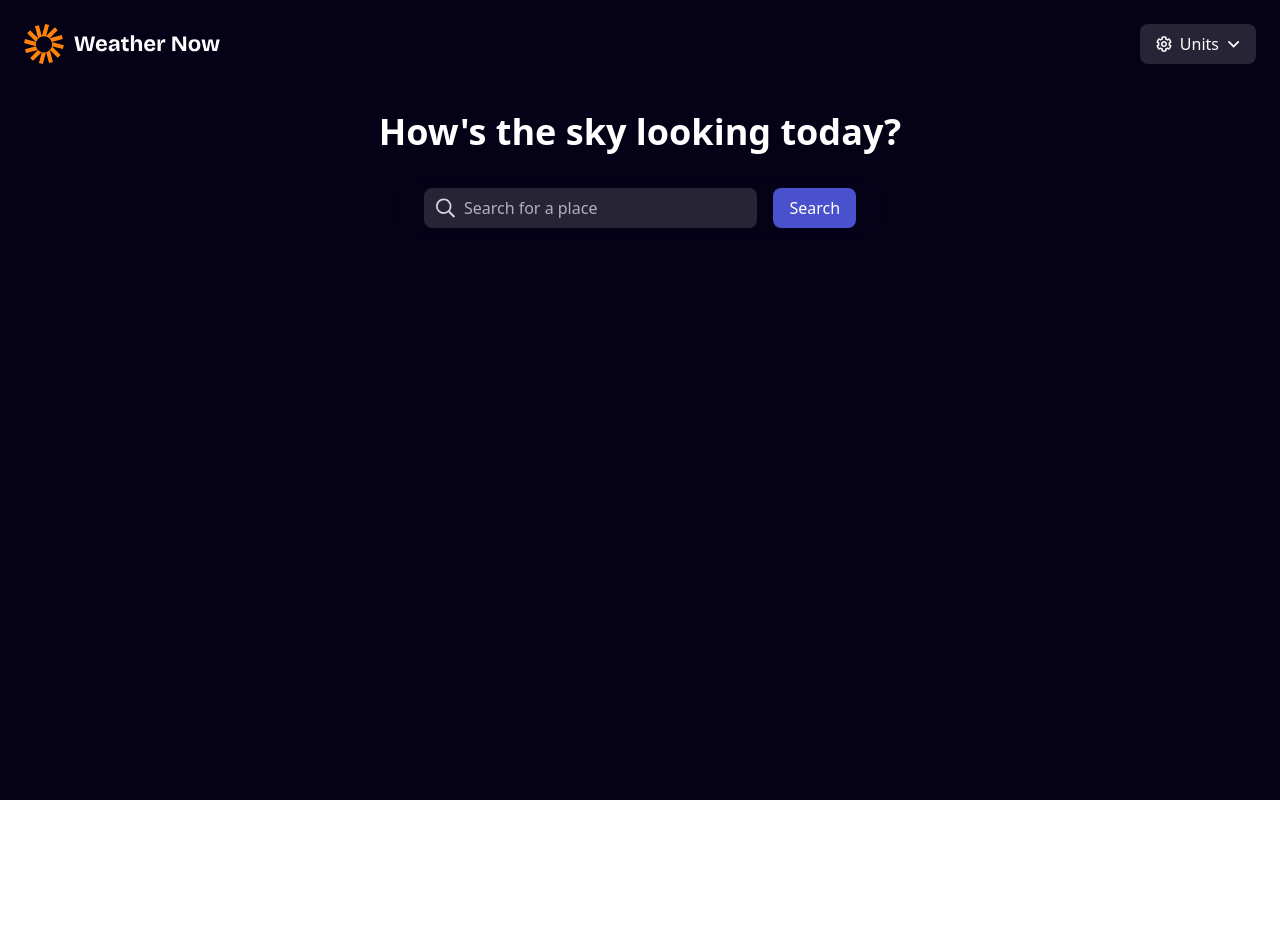
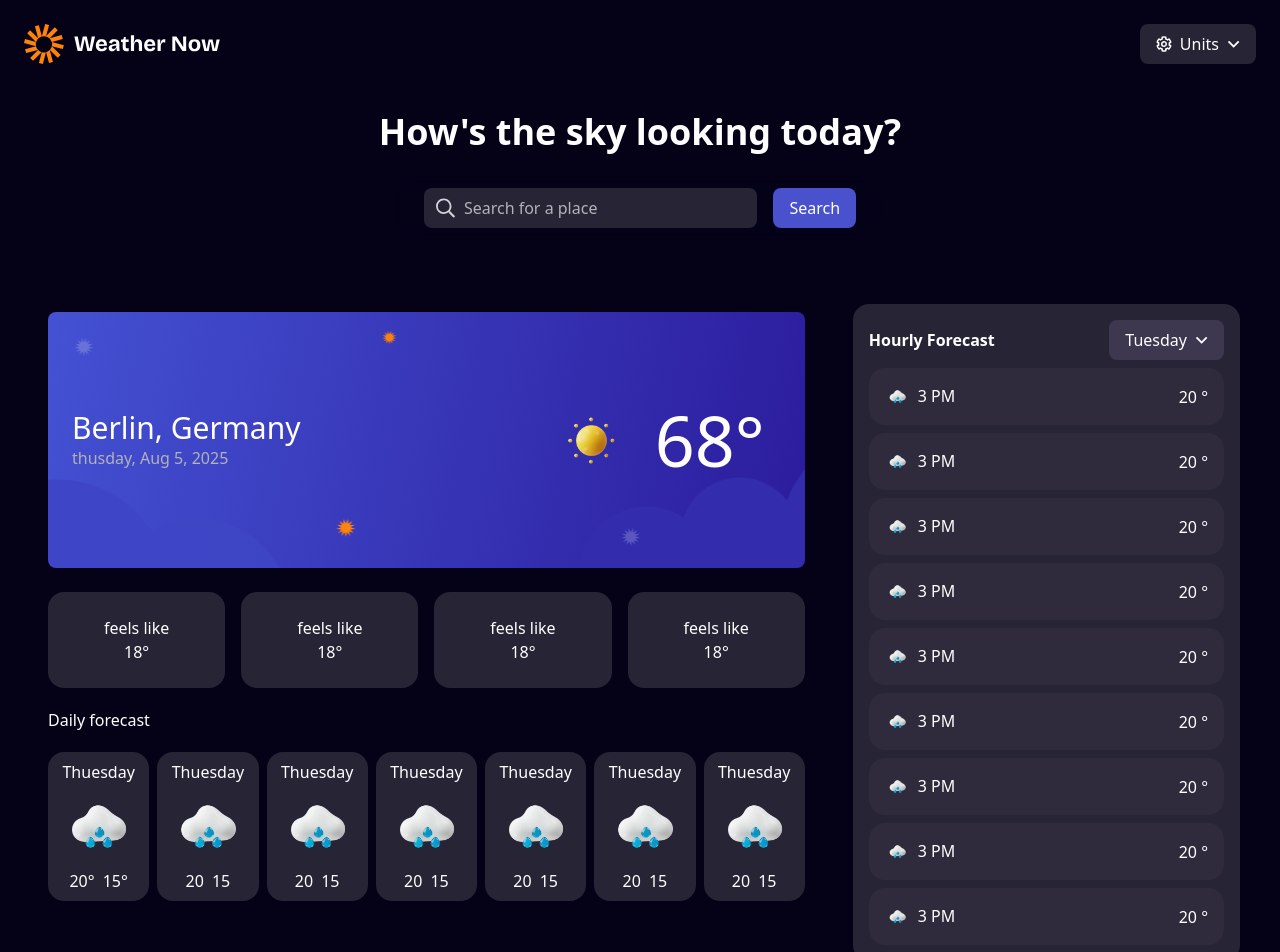
Before and after one commit to OctopusMichael/wheater-app, a React (Vite) app: page / in a window 1280 px wide. Shown: the top 952 px of the page. Before the commit the page ends 800 px from the top, so only its background shows below. Built offline with nearby package versions, Linux system fonts and the light colour scheme.

Commit message:
second commit

```diff
--- a/src/App.jsx
+++ b/src/App.jsx
@@ -1,5 +1,6 @@
 import Header from "./components/Header";
 import SearchBar from "./components/SearchBar";
+import WeatherTable from "./components/WeatherTable";
 
 function App() {
   return (
@@ -9,8 +10,9 @@ function App() {
           <Header />
         </header>
         <main>
+          <SearchBar />
+          <WeatherTable />
 
-          <SearchBar />
         </main>
       </div>
     </div>
--- /dev/null
+++ b/src/components/WeatherTable.jsx
@@ -0,0 +1,219 @@
+import React from "react";
+
+const WeatherTable = () => {
+  return (
+    <section className=" p-4 mt-6 flex justify-between  gap-10">
+      <div className=" text-white p-2 mb-4 w-2/3 h-auto ">
+        <div
+          className="w-full h-64
+            bg-[url('/images/bg-today-small.svg')]
+            sm:bg-[url('/images/bg-today-large.svg')]
+             bg-no-repeat
+             bg-center
+             rounded-lg
+             flex items-center justify-between p-6"
+        >
+          <div className="flex flex-col justify-center items-start text-neutral-0 ">
+            <h1 className="text-3xl">Berlin, Germany</h1>
+            <h1 className="text-neutral-300">thusday, Aug 5, 2025</h1>
+          </div>
+          <div className="flex justify-center items-center gap-4 p-4 text-neutral-0">
+            <img className="w-24" src="images/icon-sunny.webp" alt="sunny" />
+            <h1 className="text-[70px]">68°</h1>
+          </div>
+        </div>
+        <div className=" grid grid-cols-4 gap-4 mt-6 text-neutral-0">
+          <div className="flex flex-col justify-center items-center bg-neutral-800 rounded-2xl h-24">
+            <h1>feels like</h1>
+            <h2>18°</h2>
+          </div>
+          <div className="flex flex-col justify-center items-center bg-neutral-800 rounded-2xl h-24">
+            <h1>feels like</h1>
+            <h2>18°</h2>
+          </div>
+          <div className="flex flex-col justify-center items-center bg-neutral-800 rounded-2xl h-24">
+            <h1>feels like</h1>
+            <h2>18°</h2>
+          </div>
+          <div className="flex flex-col justify-center items-center bg-neutral-800 rounded-2xl h-24">
+            <h1>feels like</h1>
+            <h2>18°</h2>
+          </div>
+        </div>
+        <h1 className="text-neutral-0 text-bold mt-5 mb-5">Daily forecast</h1>
+        <div className=" grid grid-cols-7 gap-2  text-neutral-0">
+          <div className="flex flex-col justify-center items-center bg-neutral-800 rounded-2xl h-auto p-2">
+            <h1>Thuesday</h1>
+            <img className="w-auto" src="images/icon-rain.webp" alt="" />
+            <div className="flex gap-2 justify-center items-center">
+              <h1>20°</h1>
+              <h1>15°</h1>
+            </div>
+          </div>
+          <div className="flex flex-col justify-center items-center bg-neutral-800 rounded-2xl h-auto p-2">
+            <h1>Thuesday</h1>
+            <img className="w-auto" src="images/icon-rain.webp" alt="" />
+            <div className="flex gap-2 justify-center items-center">
+              <h1>20</h1>
+              <h1>15</h1>
+            </div>
+          </div>
+          <div className="flex flex-col justify-center items-center bg-neutral-800 rounded-2xl h-auto p-2">
+            <h1>Thuesday</h1>
+            <img className="w-auto" src="images/icon-rain.webp" alt="" />
+            <div className="flex gap-2 justify-center items-center">
+              <h1>20</h1>
+              <h1>15</h1>
+            </div>
+          </div>
+          <div className="flex flex-col justify-center items-center bg-neutral-800 rounded-2xl h-auto p-2">
+            <h1>Thuesday</h1>
+            <img className="w-auto" src="images/icon-rain.webp" alt="" />
+            <div className="flex gap-2 justify-center items-center">
+              <h1>20</h1>
+              <h1>15</h1>
+            </div>
+          </div>
+          <div className="flex flex-col justify-center items-center bg-neutral-800 rounded-2xl h-auto p-2">
+            <h1>Thuesday</h1>
+            <img className="w-auto" src="images/icon-rain.webp" alt="" />
+            <div className="flex gap-2 justify-center items-center">
+              <h1>20</h1>
+              <h1>15</h1>
+            </div>
+          </div>
+          <div className="flex flex-col justify-center items-center bg-neutral-800 rounded-2xl h-auto p-2">
+            <h1>Thuesday</h1>
+            <img className="w-auto" src="images/icon-rain.webp" alt="" />
+            <div className="flex gap-2 justify-center items-center">
+              <h1>20</h1>
+              <h1>15</h1>
+            </div>
+          </div>
+          <div className="flex flex-col justify-center items-center bg-neutral-800 rounded-2xl h-auto p-2">
+            <h1>Thuesday</h1>
+            <img className="w-auto" src="images/icon-rain.webp" alt="" />
+            <div className="flex gap-2 justify-center items-center">
+              <h1>20</h1>
+              <h1>15</h1>
+            </div>
+          </div>
+        </div>
+      </div>
+      <div className=" bg-neutral-800 text-white  mb-4 w-1/3 h-auto rounded-2xl p-4 flex flex-col justify-around">
+        <div className="flex justify-between items-center mb-2">
+          <h1 className="text-neutral-0 font-bold">Hourly Forecast</h1>
+          <button className="rounded-[8px] bg-neutral-600  px-4 py-2 hover:bg-red-400 flex gap-2 items-center text-neutral-0 text-bold">
+            Tuesday
+            <img src="images/icon-dropdown.svg" alt="dropdown" />
+          </button>
+        </div>
+        <div className=" flex flex-col gap-2  text-neutral-0  ">
+          <div className="flex justify-between items-center bg-neutral-700 rounded-2xl h-auto p-4">
+            <div className="flex gap-2">
+              <img
+                className="w-[25px]"
+                src="images/icon-rain.webp"
+                alt="rain"
+              />
+              <h1>3 PM</h1>
+            </div>
+            <h1>20 °</h1>
+          </div>
+          <div className="flex justify-between items-center bg-neutral-700 rounded-2xl h-auto p-4">
+            <div className="flex gap-2">
+              <img
+                className="w-[25px]"
+                src="images/icon-rain.webp"
+                alt="rain"
+              />
+              <h1>3 PM</h1>
+            </div>
+            <h1>20 °</h1>
+          </div>
+          <div className="flex justify-between items-center bg-neutral-700 rounded-2xl h-auto p-4">
+            <div className="flex gap-2">
+              <img
+                className="w-[25px]"
+                src="images/icon-rain.webp"
+                alt="rain"
+              />
+              <h1>3 PM</h1>
+            </div>
+            <h1>20 °</h1>
+          </div>
+          <div className="flex justify-between items-center bg-neutral-700 rounded-2xl h-auto p-4">
+            <div className="flex gap-2">
+              <img
+                className="w-[25px]"
+                src="images/icon-rain.webp"
+                alt="rain"
+              />
+              <h1>3 PM</h1>
+            </div>
+            <h1>20 °</h1>
+          </div>
+          <div className="flex justify-between items-center bg-neutral-700 rounded-2xl h-auto p-4">
+            <div className="flex gap-2">
+              <img
+                className="w-[25px]"
+                src="images/icon-rain.webp"
+                alt="rain"
+              />
+              <h1>3 PM</h1>
+            </div>
+            <h1>20 °</h1>
+          </div>
+          <div className="flex justify-between items-center bg-neutral-700 rounded-2xl h-auto p-4">
+            <div className="flex gap-2">
+              <img
+                className="w-[25px]"
+                src="images/icon-rain.webp"
+                alt="rain"
+              />
+              <h1>3 PM</h1>
+            </div>
+            <h1>20 °</h1>
+          </div>
+          <div className="flex justify-between items-center bg-neutral-700 rounded-2xl h-auto p-4">
+            <div className="flex gap-2">
+              <img
+                className="w-[25px]"
+                src="images/icon-rain.webp"
+                alt="rain"
+              />
+              <h1>3 PM</h1>
+            </div>
+            <h1>20 °</h1>
+          </div>
+          <div className="flex justify-between items-center bg-neutral-700 rounded-2xl h-auto p-4">
+            <div className="flex gap-2">
+              <img
+                className="w-[25px]"
+                src="images/icon-rain.webp"
+                alt="rain"
+              />
+              <h1>3 PM</h1>
+            </div>
+            <h1>20 °</h1>
+          </div>
+          <div className="flex justify-between items-center bg-neutral-700 rounded-2xl h-auto p-4">
+            <div className="flex gap-2">
+              <img
+                className="w-[25px]"
+                src="images/icon-rain.webp"
+                alt="rain"
+              />
+              <h1>3 PM</h1>
+            </div>
+            <h1>20 °</h1>
+          </div>
+
+
+        </div>
+      </div>
+    </section>
+  );
+};
+
+export default WeatherTable;
```
